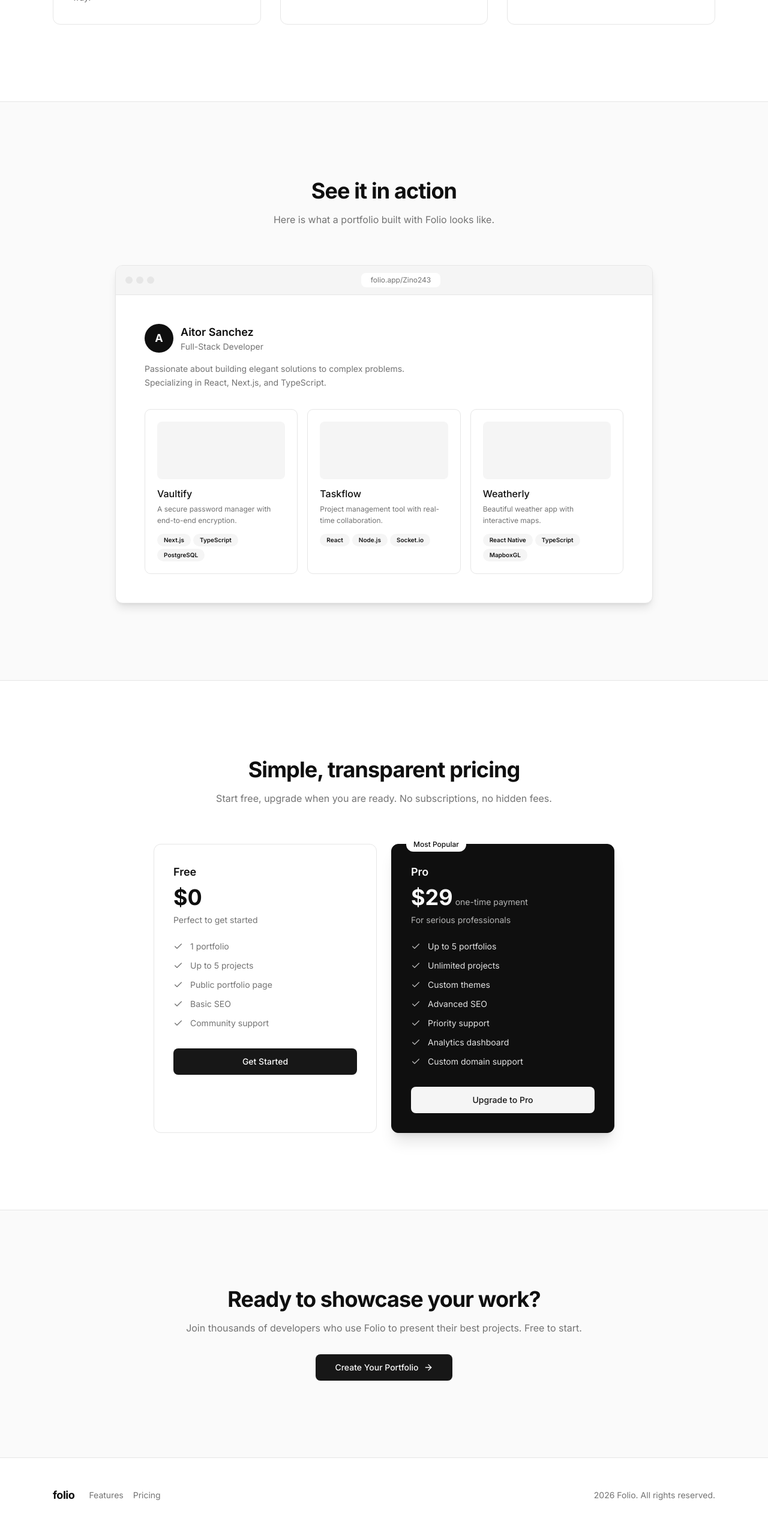
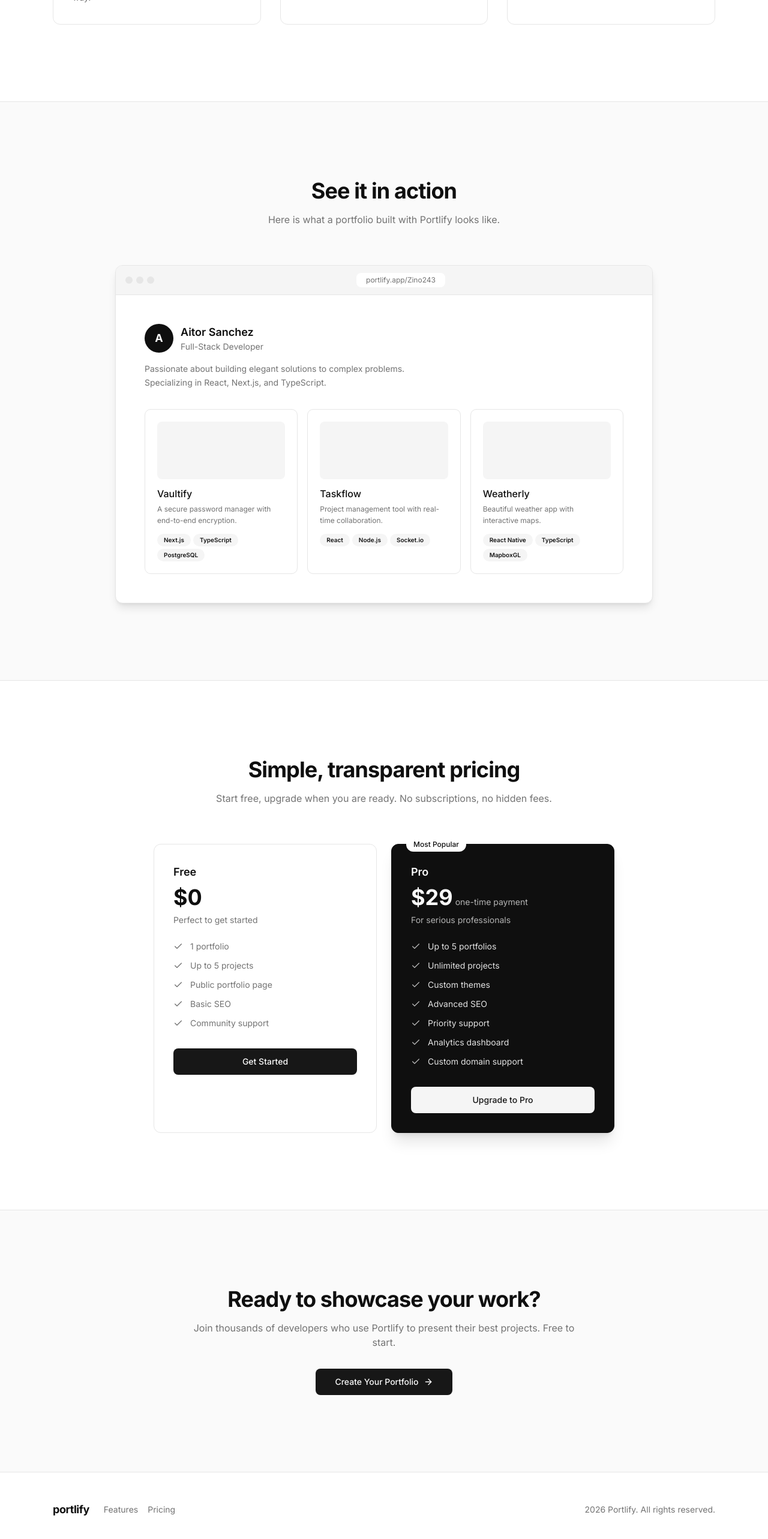
Before and after one commit to Zino243/folio, a Next.js app: page / in a window 1280 px wide. Shown: the part 1208-3774 px from the top of the page at 60% size. Built offline with nearby package versions, Linux system fonts and the light colour scheme.

Commit message:
Update branding from Folio to Portlify across the application

```diff
--- a/app/[username]/[projectSlug]/page.tsx
+++ b/app/[username]/[projectSlug]/page.tsx
@@ -196,7 +196,7 @@ export default async function PublicProjectPage({
           </Link>
         </div>
 
-        {/* Built with Folio */}
+        {/* Built with Portlify */}
         <div className="mt-12 text-center">
           <p className="text-xs text-muted-foreground">
             Built with{" "}
@@ -205,7 +205,7 @@ export default async function PublicProjectPage({
               className="underline hover:no-underline"
               style={{ color: primaryColor }}
             >
-              Folio
+              Portlify
             </a>
           </p>
         </div>
--- a/app/[username]/blog/[slug]/page.tsx
+++ b/app/[username]/blog/[slug]/page.tsx
@@ -230,7 +230,7 @@ export default async function BlogPostPage({
           </Link>
         </div>
 
-        {/* Built with Folio */}
+        {/* Built with Portlify */}
         <div className="mt-12 text-center">
           <p className="text-xs text-muted-foreground">
             Built with{" "}
@@ -239,7 +239,7 @@ export default async function BlogPostPage({
               className="underline hover:no-underline"
               style={{ color: primaryColor }}
             >
-              Folio
+              Portlify
             </a>
           </p>
         </div>
--- a/app/dashboard/layout.tsx
+++ b/app/dashboard/layout.tsx
@@ -2,7 +2,7 @@ import { DashboardSidebar } from "@/components/dashboard/sidebar"
 import { DashboardHeader } from "@/components/dashboard/header"
 
 export const metadata = {
-  title: "Dashboard - Folio",
+  title: "Dashboard - Portlify",
   description: "Manage your portfolios and projects",
 }
 
--- a/app/dashboard/settings/page.tsx
+++ b/app/dashboard/settings/page.tsx
@@ -32,7 +32,7 @@ const plans = [
     ],
     notIncluded: [
       "Custom Domain",
-      "Remove Folio Branding",
+      "Remove Portlify Branding",
       "Priority Support",
     ],
   },
@@ -47,7 +47,7 @@ const plans = [
       "Unlimited Projects",
       "Advanced Analytics",
       "Custom Domain",
-      "Remove Folio Branding",
+      "Remove Portlify Branding",
       "Priority Support",
     ],
     popular: true,
--- a/app/layout.tsx
+++ b/app/layout.tsx
@@ -7,7 +7,7 @@ import './globals.css'
 const inter = Inter({ subsets: ['latin'], variable: '--font-inter' })
 
 export const metadata: Metadata = {
-  title: 'Folio - Build Beautiful Portfolios',
+  title: 'Portlify - Build Beautiful Portfolios',
   description: 'Create stunning developer portfolios in minutes. Showcase your projects with a professional, modern design.',
 }
 
--- a/app/login/page.tsx
+++ b/app/login/page.tsx
@@ -3,8 +3,8 @@ import { AuthForm } from "@/components/auth/auth-form"
 import { AuthSessionHandler } from "@/components/auth/session-handler"
 
 export const metadata = {
-  title: "Log in - Folio",
-  description: "Log in to your Folio account",
+  title: "Log in - Portlify",
+  description: "Log in to your Portlify account",
 }
 
 export default function LoginPage() {
@@ -15,7 +15,7 @@ export default function LoginPage() {
         <div className="flex flex-1 flex-col justify-center px-6 py-12">
           <div className="mx-auto w-full max-w-sm">
             <Link href="/" className="mb-12 inline-block text-xl font-bold tracking-tight text-foreground">
-              folio
+              portlify
             </Link>
             <h1 className="text-2xl font-bold tracking-tight text-foreground">Welcome back</h1>
             <p className="mt-2 text-sm text-muted-foreground">
--- a/app/register/page.tsx
+++ b/app/register/page.tsx
@@ -3,8 +3,8 @@ import { AuthForm } from "@/components/auth/auth-form"
 import { AuthSessionHandler } from "@/components/auth/session-handler"
 
 export const metadata = {
-  title: "Sign up - Folio",
-  description: "Create your Folio account",
+  title: "Sign up - Portlify",
+  description: "Create your Portlify account",
 }
 
 export default function RegisterPage() {
@@ -15,7 +15,7 @@ export default function RegisterPage() {
         <div className="flex flex-1 flex-col justify-center px-6 py-12">
           <div className="mx-auto w-full max-w-sm">
             <Link href="/" className="mb-12 inline-block text-xl font-bold tracking-tight text-foreground">
-              folio
+              portlify
             </Link>
             <h1 className="text-2xl font-bold tracking-tight text-foreground">Create your account</h1>
             <p className="mt-2 text-sm text-muted-foreground">
--- a/components/dashboard/portfolio-form.tsx
+++ b/components/dashboard/portfolio-form.tsx
@@ -106,7 +106,7 @@ export function PortfolioForm({ portfolio }: PortfolioFormProps) {
           <div className="space-y-2">
             <Label htmlFor="username">Username (URL)</Label>
             <div className="flex items-center gap-2">
-              <span className="text-sm text-muted-foreground">folio.app/</span>
+              <span className="text-sm text-muted-foreground">portlify.app/</span>
               <Input
                 id="username"
                 name="username"
--- a/components/landing/cta.tsx
+++ b/components/landing/cta.tsx
@@ -11,7 +11,7 @@ export function CTA() {
             Ready to showcase your work?
           </h2>
           <p className="mt-4 text-muted-foreground">
-            Join thousands of developers who use Folio to present their best projects. Free to start.
+            Join thousands of developers who use Portlify to present their best projects. Free to start.
           </p>
           <div className="mt-8">
             <Link href="/register">
--- a/components/landing/footer.tsx
+++ b/components/landing/footer.tsx
@@ -7,7 +7,7 @@ export function Footer() {
         <div className="flex flex-col items-center justify-between gap-6 md:flex-row">
           <div className="flex items-center gap-6">
             <Link href="/" className="text-lg font-bold tracking-tight text-foreground">
-              folio
+              portlify
             </Link>
             <div className="flex gap-4">
               <Link href="#features" className="text-sm text-muted-foreground transition-colors hover:text-foreground">
@@ -19,7 +19,7 @@ export function Footer() {
             </div>
           </div>
           <p className="text-sm text-muted-foreground">
-            {'2026 Folio. All rights reserved.'}
+            {'2026 Portlify. All rights reserved.'}
           </p>
         </div>
       </div>
--- a/components/landing/portfolio-preview.tsx
+++ b/components/landing/portfolio-preview.tsx
@@ -27,7 +27,7 @@ export function PortfolioPreview() {
             See it in action
           </h2>
           <p className="mt-4 text-muted-foreground">
-            Here is what a portfolio built with Folio looks like.
+            Here is what a portfolio built with Portlify looks like.
           </p>
         </div>
 
@@ -40,7 +40,7 @@ export function PortfolioPreview() {
               <div className="h-3 w-3 rounded-full bg-border" />
             </div>
             <div className="mx-auto rounded-md bg-background px-4 py-1 text-xs text-muted-foreground">
-              folio.app/Zino243
+              portlify.app/Zino243
             </div>
           </div>
 
--- a/package.json
+++ b/package.json
@@ -1,6 +1,6 @@
 {
-  "name": "folio",
-  "version": "1.0.0",
+  "name": "portlify",
+  "version": "1.0.1",
   "private": true,
   "scripts": {
     "dev": "next dev --turbo -p 3000 -H 0.0.0.0",
```
Also changed, not shown: 1 other file (tests, documents, lock files or other folders).
